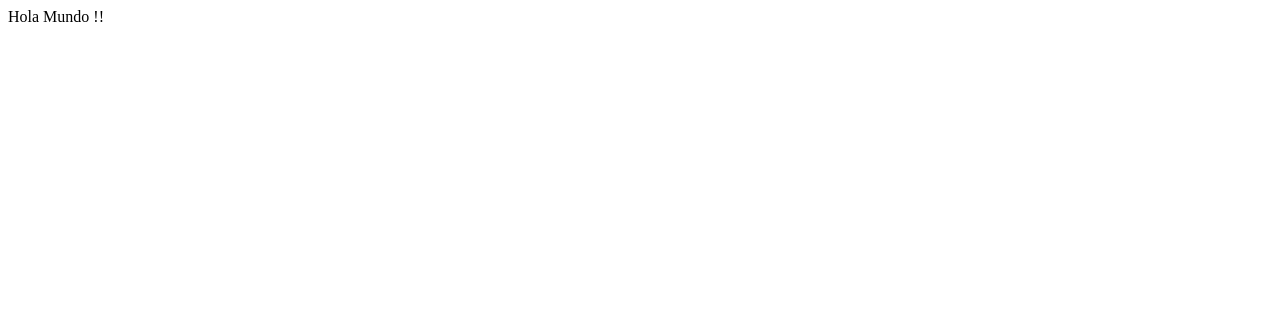
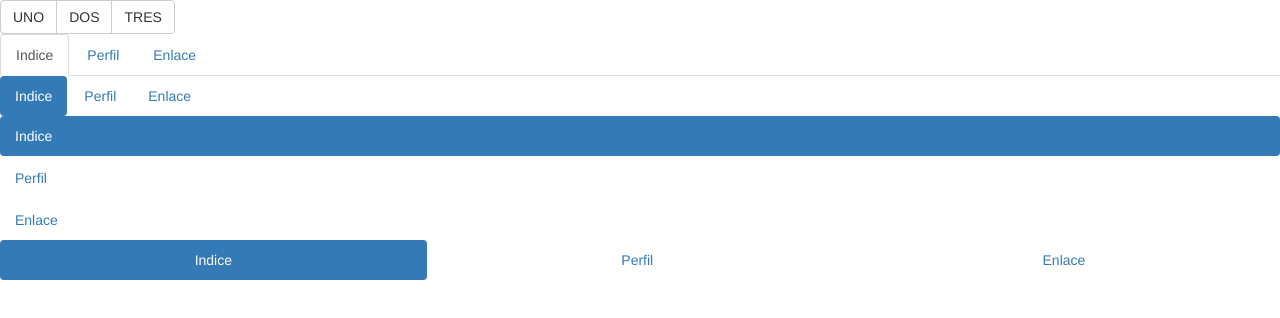
Before and after one commit to pixelia-es/dieugenio.github.io, a plain HTML site: page index.html in a window 1280 px wide. Drawn offline with Linux system fonts and the light colour scheme.

Commit message:
cambios en index

```diff
--- a/index.html
+++ b/index.html
@@ -3,8 +3,43 @@
 	<head>
 		<meta charset="utf-8">
 		<title>Hola Mundo</title>
+		<link rel="stylesheet" href="bootstrap.css">
+		<script src="bootstrap.js"></script>
+		<script src="jquery.js"></script>
 	</head>
 	<body>
-		Hola Mundo !!
+		<div class="btn-group">
+			<button type="button" class="btn btn-default">UNO</button>
+			<button type="button" class="btn btn-default">DOS</button>
+			<button type="button" class="btn btn-default">TRES</button>
+		</div>
+		<div>
+			<ul class="nav nav-tabs">
+				<li class="active"><a href="#">Indice</a></li>
+				<li><a href="#">Perfil</a></li>
+				<li><a href="#">Enlace</a></li>
+			</ul>
+		</div>
+		<div>
+			<ul class="nav nav-pills">
+				<li class="active"><a href=" ">Indice</a></li>
+				<li><a href=" ">Perfil</a></li>
+				<li><a href=" ">Enlace</a></li>
+			</ul>
+		</div>
+		<div>
+			<ul class="nav nav-pills nav-stacked">
+				<li class="active"><a href=" ">Indice</a></li>
+				<li><a href=" ">Perfil</a></li>
+				<li><a href=" ">Enlace</a></li>
+			</ul>
+		</div>
+		<div>
+			<ul class="nav nav-pills nav-justified">
+				<li class="active"><a href=" ">Indice</a></li>
+				<li><a href=" ">Perfil</a></li>
+				<li><a href=" ">Enlace</a></li>
+			</ul>
+		</div>
 	</body>
 </html>
```
Also changed, not shown: ejemplomd.html (added, +40 -0 lines), ejemploxs1.html (renamed from ejemplo.html).
